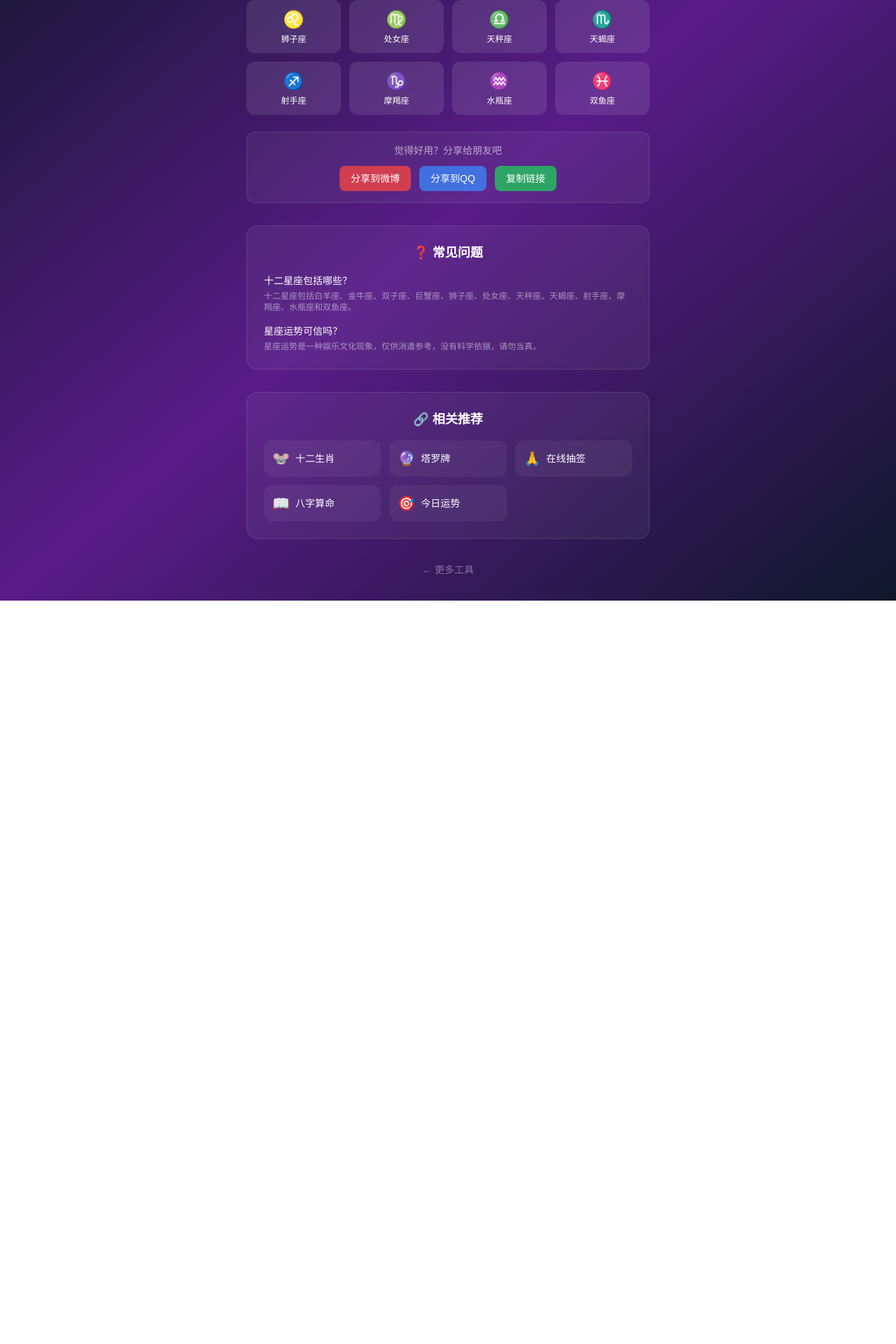
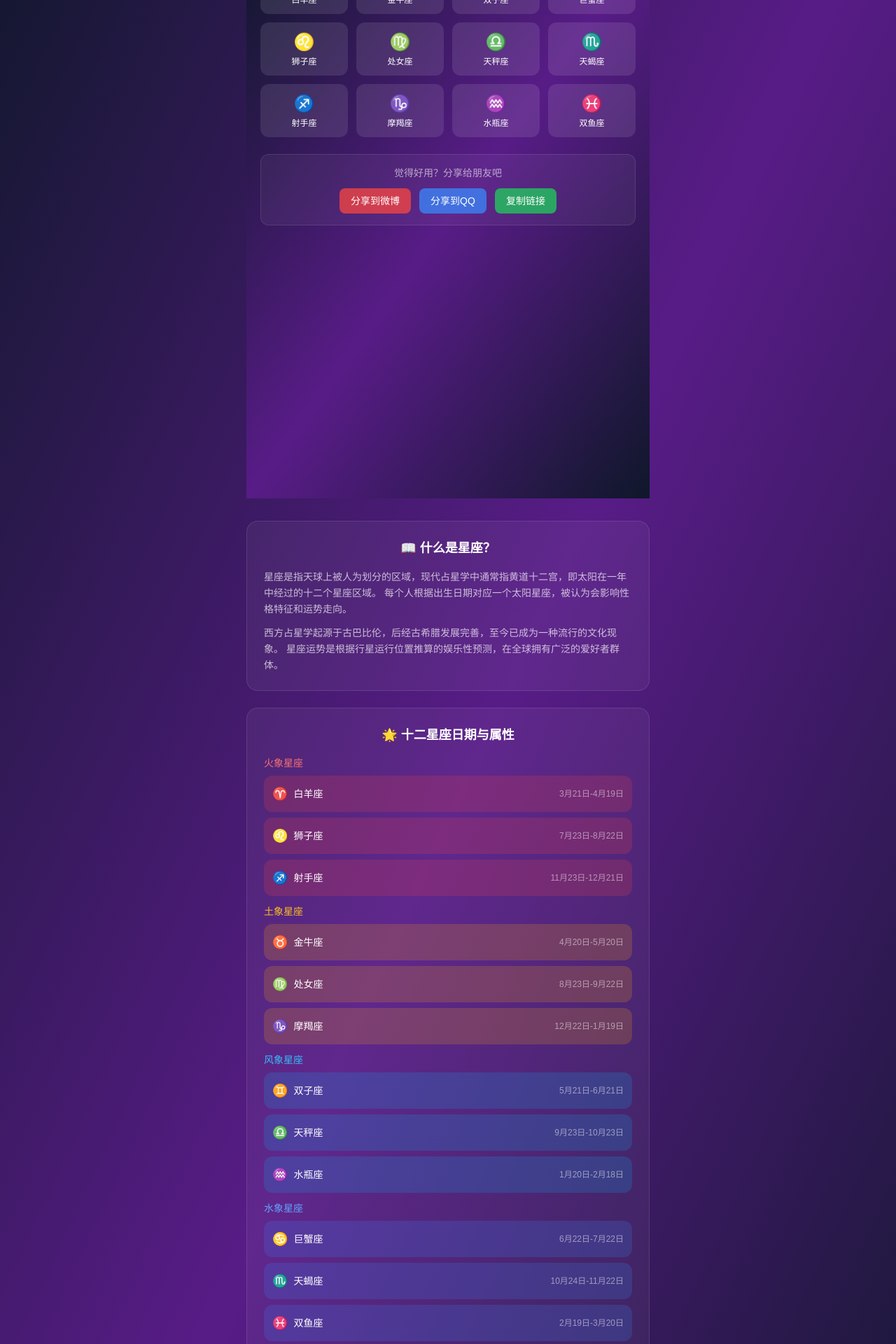
Before and after one commit to liudunxu/daipai, a Next.js app: page /xingzuo in a window 1280 px wide. Shown: the part 220-2140 px from the top of the page at 70% size. Before the commit the page ends 1078 px from the top, so only its background shows below. Built offline with nearby package versions, Linux system fonts and the light colour scheme; no server answers.

Commit message:
refactor: convert xingzuo page to server component with SEO content

```diff
--- a/src/app/xingzuo/page.js
+++ b/src/app/xingzuo/page.js
@@ -1,48 +1,50 @@
-'use client'
-
-import { useState } from 'react'
-import ShareButtons from '../../components/ShareButtons'
-import { AdBanner } from '../../components/Ads'
 import FAQSchema, { xingzuoFAQs } from '../../components/FAQSchema'
 import RelatedTools from '../../components/RelatedTools'
 import { FortuneTellingSchema, PageContentSummary } from '../../components/RAGTools'
+import AffiliateLink from '../../components/AffiliateLink'
+import XingzuoCalculator from '../../components/XingzuoCalculator'
 
-const zodiacSigns = [
-  { name: '白羊座', dates: '3.21-4.19', symbol: '♈', element: '火', color: '#FF6B6B' },
-  { name: '金牛座', dates: '4.20-5.20', symbol: '♉', element: '土', color: '#4ECDC4' },
-  { name: '双子座', dates: '5.21-6.21', symbol: '♊', element: '风', color: '#45B7D1' },
-  { name: '巨蟹座', dates: '6.22-7.22', symbol: '♋', element: '水', color: '#96CEB4' },
-  { name: '狮子座', dates: '7.23-8.22', symbol: '♌', element: '火', color: '#FFEAA7' },
-  { name: '处女座', dates: '8.23-9.22', symbol: '♍', element: '土', color: '#DDA0DD' },
-  { name: '天秤座', dates: '9.23-10.23', symbol: '♎', element: '风', color: '#98D8C8' },
-  { name: '天蝎座', dates: '10.24-11.22', symbol: '♏', element: '水', color: '#F7DC6F' },
-  { name: '射手座', dates: '11.23-12.21', symbol: '♐', element: '火', color: '#BB8FCE' },
-  { name: '摩羯座', dates: '12.22-1.19', symbol: '♑', element: '土', color: '#85C1E9' },
-  { name: '水瓶座', dates: '1.20-2.18', symbol: '♒', element: '风', color: '#F8B500' },
-  { name: '双鱼座', dates: '2.19-3.20', symbol: '♓', element: '水', color: '#F5B7B1' },
+export const metadata = {
+  title: '星座运势查询 - 十二星座今日运势详解 | 极客观察',
+  description: '查看十二星座今日运势，白羊座、金牛座、双子座、巨蟹座、狮子座、处女座、天秤座、天蝎座、射手座、摩羯座、水瓶座、双鱼座运势详解，包括爱情、事业、财运分析。',
+  keywords: '星座运势,十二星座,今日运势,星座查询,白羊座,金牛座,双子座,巨蟹座,狮子座,处女座,天秤座,天蝎座,射手座,摩羯座,水瓶座,双鱼座',
+  openGraph: {
+    title: '星座运势查询 - 十二星座今日运势详解',
+    description: '免费在线查看十二星座今日运势，包括爱情、事业、财运全面分析。',
+    url: 'https://www.zkwatcher.top/xingzuo',
+    siteName: '极客观察',
+    type: 'website',
+  },
+  alternates: {
+    canonical: 'https://www.zkwatcher.top/xingzuo',
+  },
+}
+
+const zodiacSignsSEO = [
+  { name: '白羊座', dates: '3月21日-4月19日', element: '火', symbol: '♈' },
+  { name: '金牛座', dates: '4月20日-5月20日', element: '土', symbol: '♉' },
+  { name: '双子座', dates: '5月21日-6月21日', element: '风', symbol: '♊' },
+  { name: '巨蟹座', dates: '6月22日-7月22日', element: '水', symbol: '♋' },
+  { name: '狮子座', dates: '7月23日-8月22日', element: '火', symbol: '♌' },
+  { name: '处女座', dates: '8月23日-9月22日', element: '土', symbol: '♍' },
+  { name: '天秤座', dates: '9月23日-10月23日', element: '风', symbol: '♎' },
+  { name: '天蝎座', dates: '10月24日-11月22日', element: '水', symbol: '♏' },
+  { name: '射手座', dates: '11月23日-12月21日', element: '火', symbol: '♐' },
+  { name: '摩羯座', dates: '12月22日-1月19日', element: '土', symbol: '♑' },
+  { name: '水瓶座', dates: '1月20日-2月18日', element: '风', symbol: '♒' },
+  { name: '双鱼座', dates: '2月19日-3月20日', element: '水', symbol: '♓' },
 ]
 
-export default function Constellation() {
-  const [selectedSign, setSelectedSign] = useState(null)
-
-  const today = new Date()
-  const dayOfYear = Math.floor((today - new Date(today.getFullYear(), 0, 0)) / (1000 * 60 * 60 * 24))
-
-  const getFortune = (sign) => {
-    const hash = sign.name.charCodeAt(0) + sign.name.charCodeAt(1) + dayOfYear
-    const fortunes = [
-      { type: '大吉', desc: '运势超旺，适合表白、签约、投资！', love: '95%', work: '90%', money: '88%' },
-      { type: '吉', desc: '运气不错，把握机会会有惊喜！', love: '85%', work: '80%', money: '75%' },
-      { type: '小吉', desc: '平稳向上，保持节奏别着急~', love: '70%', work: '72%', money: '68%' },
-      { type: '一般', desc: '平常心对待，别期望太高', love: '60%', work: '58%', money: '55%' },
-      { type: '注意', desc: '谨慎行事，避免冲动', love: '45%', work: '50%', money: '42%' },
-    ]
-    return fortunes[hash % fortunes.length]
+const elementColors = {
+  '火': { bg: 'bg-red-500/20', text: 'text-red-400', label: '火象星座' },
+  '土': { bg: 'bg-amber-500/20', text: 'text-amber-400', label: '土象星座' },
+  '风': { bg: 'bg-sky-500/20', text: 'text-sky-400', label: '风象星座' },
+  '水': { bg: 'bg-blue-500/20', text: 'text-blue-400', label: '水象星座' },
 }
 
+export default function XingzuoPage() {
   return (
     <>
-      {/* RAG 优化结构化数据 */}
       <FortuneTellingSchema
         name="星座运势查询"
         description="查看十二星座今日运势，白羊、金牛、双子、巨蟹、狮子、处女、天秤、天蝎、射手、摩羯、水瓶、双鱼今日运势详解。免费在线星座运势查询。"
@@ -55,6 +57,7 @@ export default function Constellation() {
         features={['十二星座运势', '每日更新', '爱情事业财运', '免费在线查询']}
       />
       <FAQSchema faqs={xingzuoFAQs} />
+
       <div className="min-h-screen bg-gradient-to-br from-slate-900 via-purple-900 to-slate-900 py-8 px-5">
         <div className="max-w-xl mx-auto">
           <header className="text-center mb-8">
@@ -62,58 +65,45 @@ export default function Constellation() {
             <p className="text-white/60">12星座今日运势查询</p>
           </header>
 
-        <div className="grid grid-cols-4 gap-3 mb-6">
-          {zodiacSigns.map((sign) => (
-            <button
-              key={sign.name}
-              onClick={() => setSelectedSign({ ...sign, fortune: getFortune(sign) })}
-              className={`p-3 rounded-xl text-center transition-all ${
-                selectedSign?.name === sign.name
-                  ? 'bg-white/30 ring-2 ring-yellow-400'
-                  : 'bg-white/10 hover:bg-white/20'
-              }`}
-            >
-              <div className="text-2xl mb-1">{sign.symbol}</div>
-              <div className="text-white text-xs font-medium">{sign.name}</div>
-            </button>
+          <XingzuoCalculator />
+
+          <section className="mt-8 bg-white/5 border border-white/10 rounded-2xl p-6">
+            <h2 className="text-lg font-bold text-white mb-4 text-center">📖 什么是星座？</h2>
+            <div className="space-y-3 text-white/70 text-sm leading-relaxed">
+              <p>
+                星座是指天球上被人为划分的区域，现代占星学中通常指黄道十二宫，即太阳在一年中经过的十二个星座区域。
+                每个人根据出生日期对应一个太阳星座，被认为会影响性格特征和运势走向。
+              </p>
+              <p>
+                西方占星学起源于古巴比伦，后经古希腊发展完善，至今已成为一种流行的文化现象。
+                星座运势是根据行星运行位置推算的娱乐性预测，在全球拥有广泛的爱好者群体。
+              </p>
+            </div>
+          </section>
+
+          <section className="mt-6 bg-white/5 border border-white/10 rounded-2xl p-6">
+            <h2 className="text-lg font-bold text-white mb-4 text-center">🌟 十二星座日期与属性</h2>
+            <div className="space-y-3">
+              {Object.entries(elementColors).map(([element, style]) => (
+                <div key={element}>
+                  <h3 className={`${style.text} font-medium text-sm mb-2`}>{style.label}</h3>
+                  <div className="grid grid-cols-1 gap-2">
+                    {zodiacSignsSEO.filter(s => s.element === element).map(sign => (
+                      <div key={sign.name} className={`${style.bg} rounded-xl p-3 flex items-center justify-between`}>
+                        <div className="flex items-center gap-2">
+                          <span className="text-lg">{sign.symbol}</span>
+                          <span className="text-white font-medium text-sm">{sign.name}</span>
+                        </div>
+                        <span className="text-white/50 text-xs">{sign.dates}</span>
+                      </div>
                     ))}
                   </div>
+                </div>
+              ))}
+            </div>
+          </section>
 
-        {selectedSign && (
-          <div className="bg-white/5 border border-white/10 rounded-2xl p-6 text-center mb-6">
-            <div className="text-4xl mb-2">{selectedSign.symbol}</div>
-            <h2 className="text-2xl font-bold text-white mb-1">{selectedSign.name}</h2>
-            <p className="text-white/50 text-sm mb-4">{selectedSign.dates} · {selectedSign.element}象</p>
-
-            <div className="text-3xl font-black text-yellow-400 mb-3">
-              {selectedSign.fortune.type}
-            </div>
-            <p className="text-white/70 mb-6">{selectedSign.fortune.desc}</p>
-
-            <div className="grid grid-cols-3 gap-3 mb-6">
-              <div className="bg-pink-500/20 rounded-xl p-3">
-                <p className="text-pink-400 text-xs mb-1">爱情</p>
-                <p className="text-white font-bold">{selectedSign.fortune.love}</p>
-              </div>
-              <div className="bg-blue-500/20 rounded-xl p-3">
-                <p className="text-blue-400 text-xs mb-1">事业</p>
-                <p className="text-white font-bold">{selectedSign.fortune.work}</p>
-              </div>
-              <div className="bg-green-500/20 rounded-xl p-3">
-                <p className="text-green-400 text-xs mb-1">财运</p>
-                <p className="text-white font-bold">{selectedSign.fortune.money}</p>
-              </div>
-            </div>
-          </div>
-        )}
-
-        <div className="mt-6">
-          <AdBanner className="mb-6" />
-          <ShareButtons title="星座运势 - 12星座今日运势查询" url="/xingzuo" />
-        </div>
-
-        {/* 常见问题 - Google SEO 要求内容必须可见 */}
-        <div className="mt-8 bg-white/5 border border-white/10 rounded-2xl p-6">
+          <section className="mt-6 bg-white/5 border border-white/10 rounded-2xl p-6">
             <h2 className="text-lg font-bold text-white mb-4 text-center">❓ 常见问题</h2>
             <div className="space-y-4">
               {xingzuoFAQs.map((faq, index) => (
@@ -123,9 +113,12 @@ export default function Constellation() {
                 </div>
               ))}
             </div>
+          </section>
+
+          <div className="mt-6 text-center">
+            <AffiliateLink url="https://www.zkwatcher.top/xingzuo" text="查看今日运势" platform="default" />
           </div>
 
-        {/* 相关推荐 - SEO 内部链接 */}
           <RelatedTools category="xingzuo" />
 
           <footer className="mt-8 text-center">
--- /dev/null
+++ b/src/components/XingzuoCalculator.jsx
@@ -0,0 +1,95 @@
+'use client'
+
+import { useState } from 'react'
+import ShareButtons from './ShareButtons'
+import { AdBanner } from './Ads'
+
+const zodiacSigns = [
+  { name: '白羊座', dates: '3.21-4.19', symbol: '♈', element: '火', color: '#FF6B6B' },
+  { name: '金牛座', dates: '4.20-5.20', symbol: '♉', element: '土', color: '#4ECDC4' },
+  { name: '双子座', dates: '5.21-6.21', symbol: '♊', element: '风', color: '#45B7D1' },
+  { name: '巨蟹座', dates: '6.22-7.22', symbol: '♋', element: '水', color: '#96CEB4' },
+  { name: '狮子座', dates: '7.23-8.22', symbol: '♌', element: '火', color: '#FFEAA7' },
+  { name: '处女座', dates: '8.23-9.22', symbol: '♍', element: '土', color: '#DDA0DD' },
+  { name: '天秤座', dates: '9.23-10.23', symbol: '♎', element: '风', color: '#98D8C8' },
+  { name: '天蝎座', dates: '10.24-11.22', symbol: '♏', element: '水', color: '#F7DC6F' },
+  { name: '射手座', dates: '11.23-12.21', symbol: '♐', element: '火', color: '#BB8FCE' },
+  { name: '摩羯座', dates: '12.22-1.19', symbol: '♑', element: '土', color: '#85C1E9' },
+  { name: '水瓶座', dates: '1.20-2.18', symbol: '♒', element: '风', color: '#F8B500' },
+  { name: '双鱼座', dates: '2.19-3.20', symbol: '♓', element: '水', color: '#F5B7B1' },
+]
+
+export default function XingzuoCalculator() {
+  const [selectedSign, setSelectedSign] = useState(null)
+
+  const today = new Date()
+  const dayOfYear = Math.floor((today - new Date(today.getFullYear(), 0, 0)) / (1000 * 60 * 60 * 24))
+
+  const getFortune = (sign) => {
+    const hash = sign.name.charCodeAt(0) + sign.name.charCodeAt(1) + dayOfYear
+    const fortunes = [
+      { type: '大吉', desc: '运势超旺，适合表白、签约、投资！', love: '95%', work: '90%', money: '88%' },
+      { type: '吉', desc: '运气不错，把握机会会有惊喜！', love: '85%', work: '80%', money: '75%' },
+      { type: '小吉', desc: '平稳向上，保持节奏别着急~', love: '70%', work: '72%', money: '68%' },
+      { type: '一般', desc: '平常心对待，别期望太高', love: '60%', work: '58%', money: '55%' },
+      { type: '注意', desc: '谨慎行事，避免冲动', love: '45%', work: '50%', money: '42%' },
+    ]
+    return fortunes[hash % fortunes.length]
+  }
+
+  return (
+    <div className="min-h-screen bg-gradient-to-br from-slate-900 via-purple-900 to-slate-900 py-8 px-5">
+      <div className="max-w-xl mx-auto">
+        <div className="grid grid-cols-4 gap-3 mb-6">
+          {zodiacSigns.map((sign) => (
+            <button
+              key={sign.name}
+              onClick={() => setSelectedSign({ ...sign, fortune: getFortune(sign) })}
+              className={`p-3 rounded-xl text-center transition-all ${
+                selectedSign?.name === sign.name
+                  ? 'bg-white/30 ring-2 ring-yellow-400'
+                  : 'bg-white/10 hover:bg-white/20'
+              }`}
+            >
+              <div className="text-2xl mb-1">{sign.symbol}</div>
+              <div className="text-white text-xs font-medium">{sign.name}</div>
+            </button>
+          ))}
+        </div>
+
+        {selectedSign && (
+          <div className="bg-white/5 border border-white/10 rounded-2xl p-6 text-center mb-6">
+            <div className="text-4xl mb-2">{selectedSign.symbol}</div>
+            <h2 className="text-2xl font-bold text-white mb-1">{selectedSign.name}</h2>
+            <p className="text-white/50 text-sm mb-4">{selectedSign.dates} · {selectedSign.element}象</p>
+
+            <div className="text-3xl font-black text-yellow-400 mb-3">
+              {selectedSign.fortune.type}
+            </div>
+            <p className="text-white/70 mb-6">{selectedSign.fortune.desc}</p>
+
+            <div className="grid grid-cols-3 gap-3 mb-6">
+              <div className="bg-pink-500/20 rounded-xl p-3">
+                <p className="text-pink-400 text-xs mb-1">爱情</p>
+                <p className="text-white font-bold">{selectedSign.fortune.love}</p>
+              </div>
+              <div className="bg-blue-500/20 rounded-xl p-3">
+                <p className="text-blue-400 text-xs mb-1">事业</p>
+                <p className="text-white font-bold">{selectedSign.fortune.work}</p>
+              </div>
+              <div className="bg-green-500/20 rounded-xl p-3">
+                <p className="text-green-400 text-xs mb-1">财运</p>
+                <p className="text-white font-bold">{selectedSign.fortune.money}</p>
+              </div>
+            </div>
+          </div>
+        )}
+
+        <div className="mt-6">
+          <AdBanner className="mb-6" />
+          <ShareButtons title="星座运势 - 12星座今日运势查询" url="/xingzuo" />
+        </div>
+      </div>
+    </div>
+  )
+}
```
Lines whose indentation alone changed are shown as unchanged.
